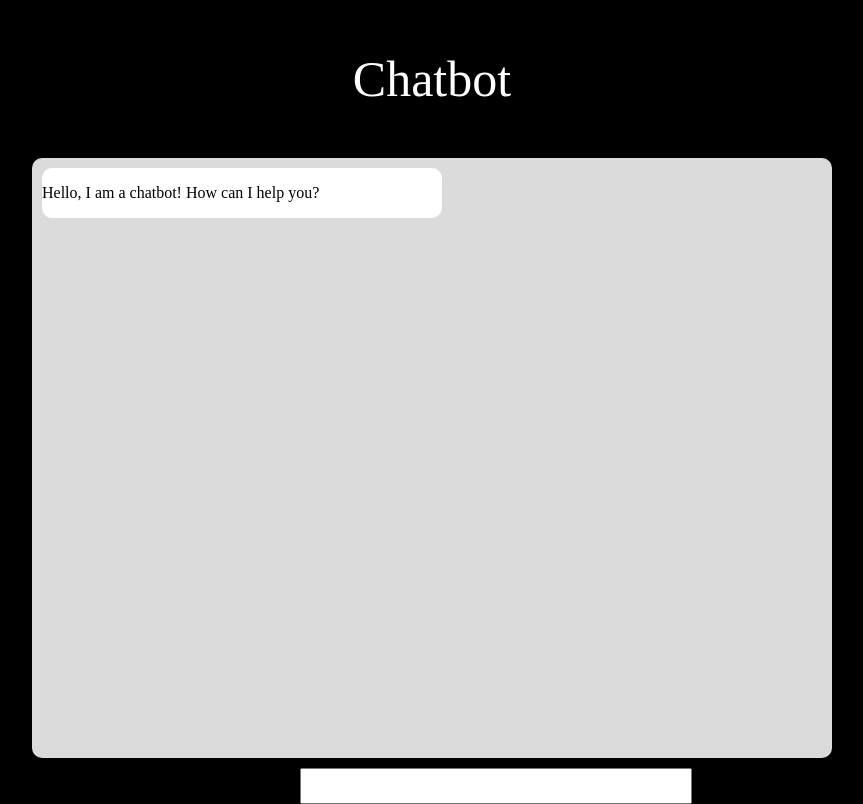
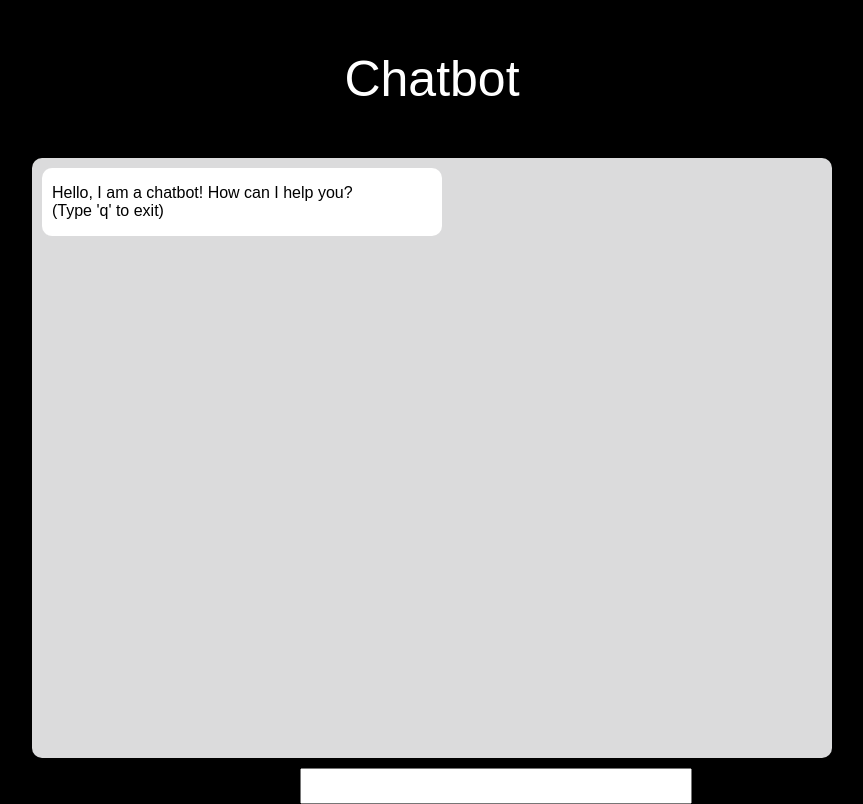
Before and after one commit to Kenta15/Chatbot, a Django app: page / in a window 1280 px wide. Shown: the whole page, without its empty margins (208-1071 px from the left). Run offline with Django 4.2, Linux system fonts and the light colour scheme.

Commit message:
font and type q to exit

```diff
--- a/templates/home.html
+++ b/templates/home.html
@@ -9,6 +9,7 @@
 <style>
     body{
         background:black;
+        font-family: Sans-Serif;
     }
     .title{
         color:white;
@@ -59,7 +60,7 @@
 <body>
     <p class="title">Chatbot</p>
     <div id="container">
-    <div class="bot-box"><p class="box-text">Hello, I am a chatbot! How can I help you?</p></div>
+    <div class="bot-box"><p class="bot-text">Hello, I am a chatbot! How can I help you? <br> (Type 'q' to exit)</p></div>
     </div>
     <form method="POST" id="form" onsubmit="getInput(); return false">
     {% csrf_token %}
```
